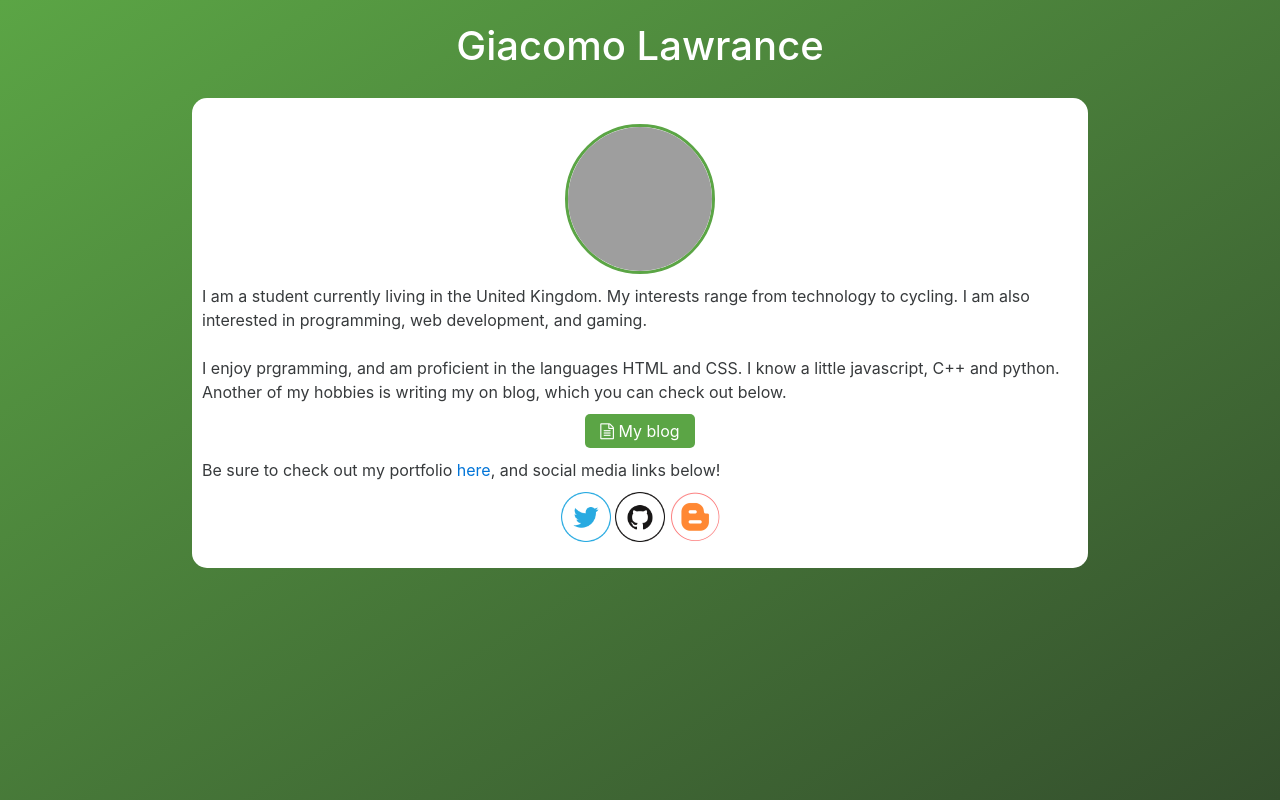
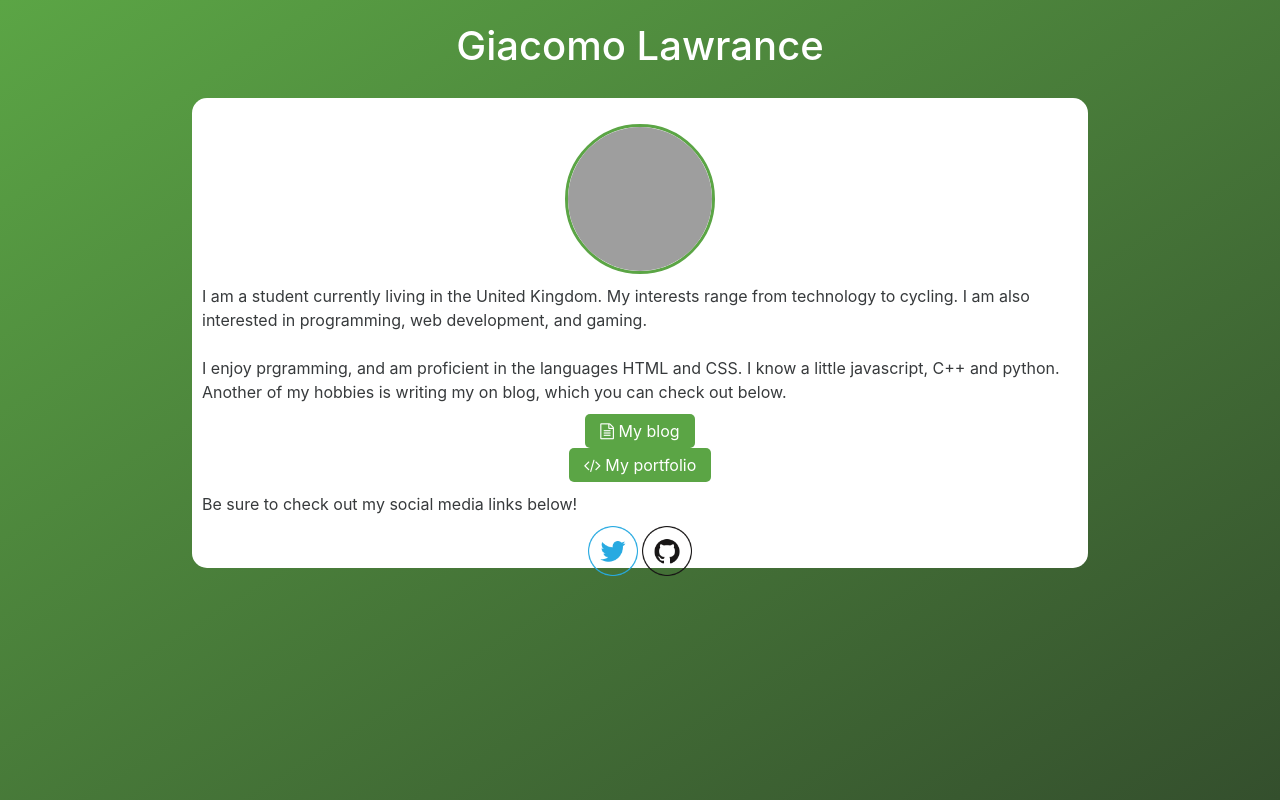
Before and after one commit to GiacomoLaw/giacomolaw.github.io-old, a plain HTML site: page index.html in a window 1280 px wide. Drawn offline with Linux system fonts and the light colour scheme; grey boxes are pictures that could not be loaded.

Commit message:
added portfolio button link

```diff
--- a/index.html
+++ b/index.html
@@ -22,13 +22,15 @@
 			<form action="http://thenerdystudent.blogspot.co.uk/" target="_blank">
     			 <button type="submit"><i class="fa fa-file-text-o"></i> My blog</button>
 			</form>
+			<form action="https://giacomolaw.github.io/portfolio.html" target="_blank">
+    			 <button type="submit"><i class="fa fa-code"></i> My portfolio</button>
+			</form>
 		</div>
-			<p class="padding">Be sure to check out my portfolio <a href="https://giacomolaw.github.io/portfolio.html">here</a>, and social media links below!</p>
+			<p class="padding">Be sure to check out my social media links below!</p>
 
 		<div id="centre">
 			<a href="https://twitter.com/GiacomoLaw"><img src="/img/twitter.png" width="50px" height="50px" alt="Twitter"/></a>
 			<a href="https://github.com/GiacomoLaw"><img src="/img/Github.png" width="50px" height="50px" alt="Github"/></a>
-			<a href="https://thenerdystudent.blogspot.com"><img src="/img/blogger.png" width="50px" height="50px" alt="My blog"/></a>
 		</div>
 		<!--
 			<h3>My work</h3>
```
